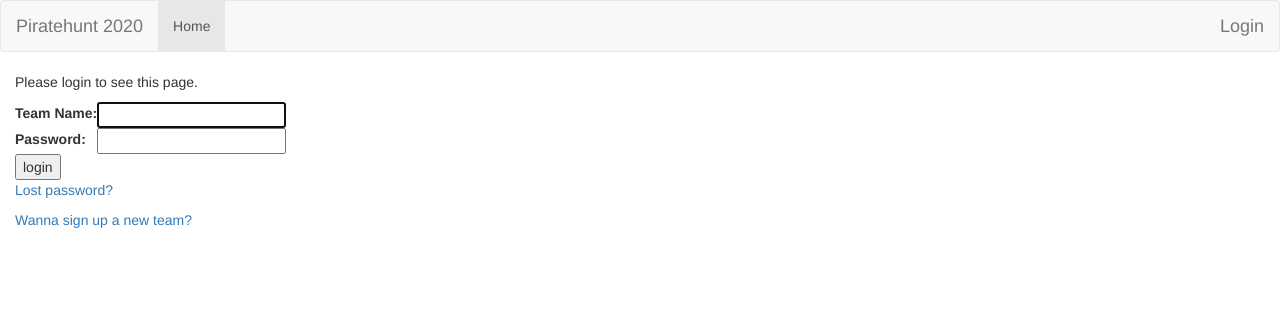
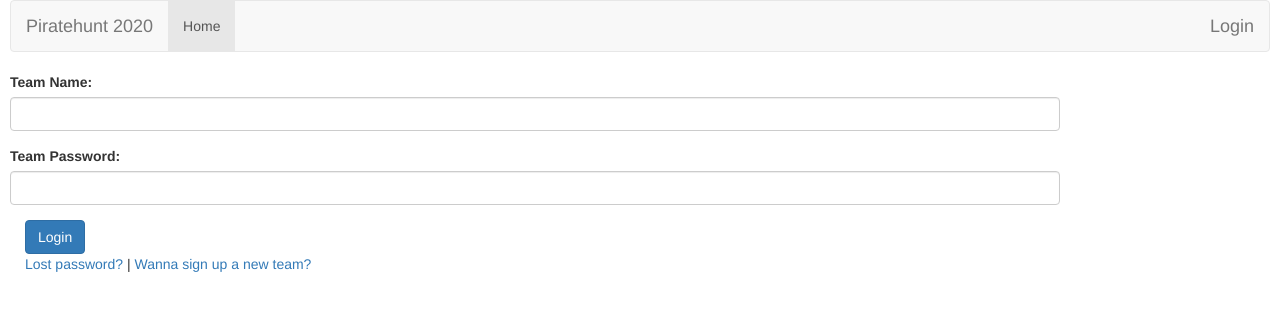
Before and after one commit to chuckweinberger/piratehunt, a Django app: page /accounts/login/?next=/piratehunt/question in a window 1280 px wide. Shown: the top 311 px of the page. Run offline with Django 3.2, Linux system fonts and the light colour scheme; some libraries are stand-ins or nearby versions.

Commit message:
improving the look of the forms

```diff
--- a/hunt/forms.py
+++ b/hunt/forms.py
@@ -8,7 +8,7 @@ from .models import Profile
 class SignUpForm(UserCreationForm):
     username = UsernameField(
                                 label='Team Name',
-                                widget=forms.TextInput(attrs={'autofocus': True})
+                                widget=forms.TextInput(attrs={'autofocus': True, 'class':'form-control'})
                             )
     captain = forms.CharField(max_length=100, label='Team Captain', help_text='Please use your real name')
     team_member2 = forms.CharField(max_length=100, label='Team Member 1', required=False, help_text='You can have up to 4 Team Members')
@@ -18,4 +18,4 @@ class SignUpForm(UserCreationForm):
     email = forms.EmailField(max_length=150, help_text='Team Captain\'s Email')
 
 class AnswerForm(forms.Form):
-    answer = forms.CharField(label="What\'s your guess?", max_length=400)
+    answer = forms.CharField(label="What\'s your guess?", max_length=400, widget=forms.TextInput(attrs={'class':'form-control'}))
--- a/hunt/static/hunt/styles.css
+++ b/hunt/static/hunt/styles.css
@@ -1,3 +1,8 @@
+body {
+  margin-left: 10px;
+  margin-right: 10px;
+}
+
 .info {
   color: indianred;
 }
--- a/hunt/templates/base_generic.html
+++ b/hunt/templates/base_generic.html
@@ -35,7 +35,7 @@
           <ul class="navbar-nav mr-auto">
             <li class="nav-item dropdown">
               <a class="nav-link dropdown-toggle navbar-brand" href="#" id="navbarDropdown" role="button" data-toggle="dropdown" aria-haspopup="true" aria-expanded="false">
-                {{ user.get_username }}
+                Team: {{ user.get_username }}
               </a>
               <div class="dropdown-menu nav-link navbar-brand" aria-labelledby="navbarDropdown">
                 <a class="dropdown-item" href="{% url 'logout' %}">Logout</a>
--- a/hunt/views.py
+++ b/hunt/views.py
@@ -43,7 +43,6 @@ def QuestionView(request):
         current_question = Question.objects.first()
 
     url = reverse('piratehunt:question', kwargs={'question_number': current_question.number})
-    messages.info(request, 'Good luck solving the problem!')
     return HttpResponseRedirect(url)
 
 class TeamDetailView(generic.DetailView):
--- a/templates/registration/login.html
+++ b/templates/registration/login.html
@@ -6,32 +6,20 @@
     <p>Your username and password didn't match. Please try again.</p>
   {% endif %}
 
-  {% if next %}
-    {% if user.is_authenticated %}
-      <p>Your account doesn't have access to this page. To proceed,
-      please login with an account that has access.</p>
-    {% else %}
-      <p>Please login to see this page.</p>
-    {% endif %}
-  {% endif %}
 
-  <form method="post" action="{% url 'login' %}">
+  <form role="form" class="form-horizontal" method="post" action="{% url 'login' %}">
     {% csrf_token %}
-    <table>
-      <tr>
-        <td>{{ form.username.label_tag }}</td>
-        <td>{{ form.username }}</td>
-      </tr>
-      <tr>
-        <td>{{ form.password.label_tag }}</td>
-        <td>{{ form.password }}</td>
-      </tr>
-    </table>
-    <input type="submit" value="login" />
-    <input type="hidden" name="next" value="{{ next }}" />
+    <div class="form-group">
+      <label for="{{form.username.id_for_label}}">Team Name:</label>
+      <input class="form-control" id="{{ form.username.id_for_label }}" maxlength="40" name="{{form.username.html_name}}" type="text">
+    </div>
+    <div class="form-group">
+      <label for="{{form.password.id_for_label}}">Team Password:</label>
+      <input class="form-control" id="{{form.password.id_for_label}}" maxlength="40" name="{{form.password.html_name}}" type="password">
+    </div>
+    <button type="submit" class="btn btn-primary">Login</button>
   </form>
 
   {# Assumes you setup the password_reset view in your URLconf #}
-  <p><a href="{% url 'password_reset' %}">Lost password?</a></p>
-  <p><a href="{% url 'piratehunt:signup' %}">Wanna sign up a new team?</a></p>
+  <a href="{% url 'password_reset' %}">Lost password?</a> | <a href="{% url 'piratehunt:signup' %}">Wanna sign up a new team?</a>
 {% endblock %}
```
Also changed, not shown: hunt/templates/piratehunt/question_answer.html (+4 -3 lines), piratehunt/settings.py (+0 -9 lines).
